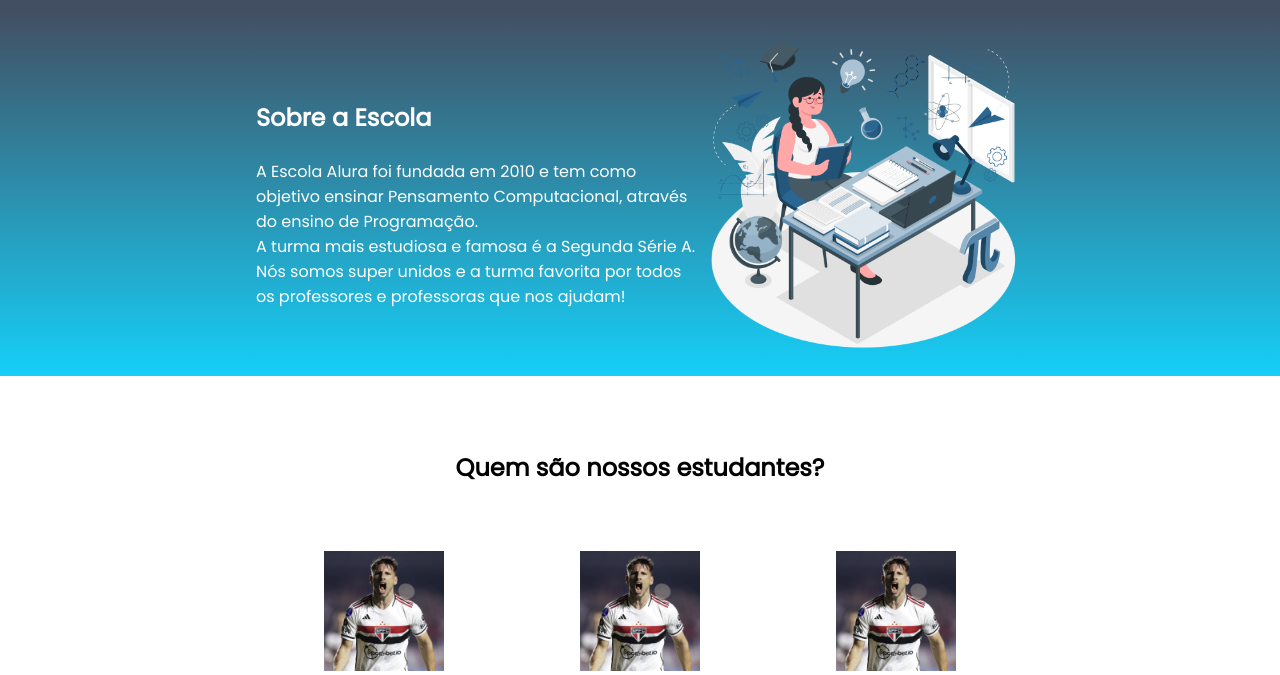
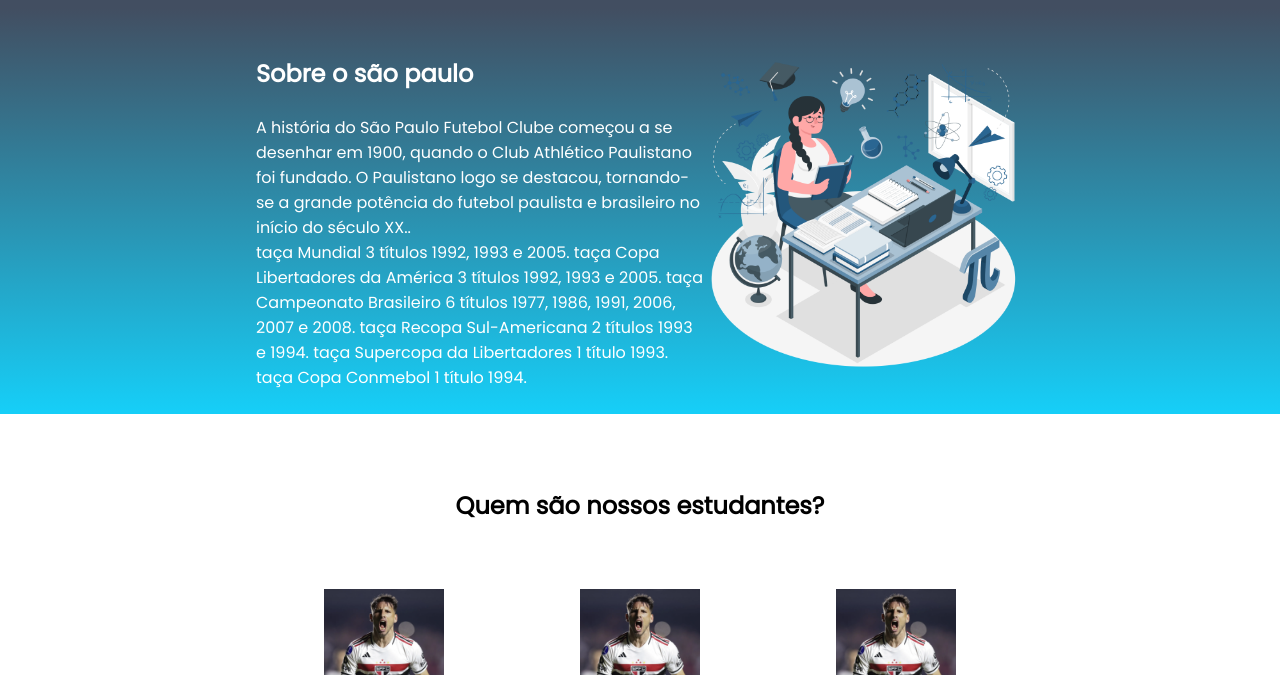
Before and after one commit to victoriamartinss/victoria, a plain HTML site: page index.html in a window 1280 px wide. Shown: the part 69-744 px from the top of the page. Drawn offline with Linux system fonts and the light colour scheme.

Commit message:
são paulão

```diff
--- a/index.html
+++ b/index.html
@@ -20,9 +20,14 @@
     </header>
     <section class="escola">
         <div class="escola-div-conteudo">
-            <h2 class="escola-titulo">Sobre a Escola</h2>
-            <p class="escola-texto-um">A Escola Alura foi fundada em 2010 e tem como objetivo ensinar Pensamento Computacional, através do ensino de  Programação.</p>
-            <p class="escola-texto-dois">A turma mais estudiosa e famosa é a Segunda Série A. Nós somos super unidos e a turma favorita por todos os professores e professoras que nos ajudam!</p>
+            <h2 class="escola-titulo">Sobre o são paulo</h2>
+            <p class="escola-texto-um">A história do São Paulo Futebol Clube começou a se desenhar em 1900, quando o Club Athlético Paulistano foi fundado. O Paulistano logo se destacou, tornando-se a grande potência do futebol paulista e brasileiro no início do século XX..</p>
+            <p class="escola-texto-dois"> taça Mundial 3 títulos 1992, 1993 e 2005.
+taça Copa Libertadores da América 3 títulos 1992, 1993 e 2005.
+taça Campeonato Brasileiro 6 títulos 1977, 1986, 1991, 2006, 2007 e 2008.
+taça Recopa Sul-Americana 2 títulos 1993 e 1994.
+taça Supercopa da Libertadores 1 título 1993.
+taça Copa Conmebol 1 título 1994.</p>
         </div>
         <img class="escola-imagem" src="Learning-amico.png" alt="imagem que representa uma professora em sala de aula">
     </section>
@@ -32,7 +37,7 @@
         <span></span>
         <div class="estudante-div">
             <img class="estudante-imagem" src="calleri.png" alt="foto do calleri">
-            <h3 class="estudante-nome">Calleri</h3>
+            <h3 class="estudante-nome">Calleri 9</h3>
          <a href="https://instagram.com/marcelopaludetto"><img class="estudante-icone" src="instagram.jpeg" alt="icone instagram"></a>
         </div>
         <div class="estudante-div">
```
